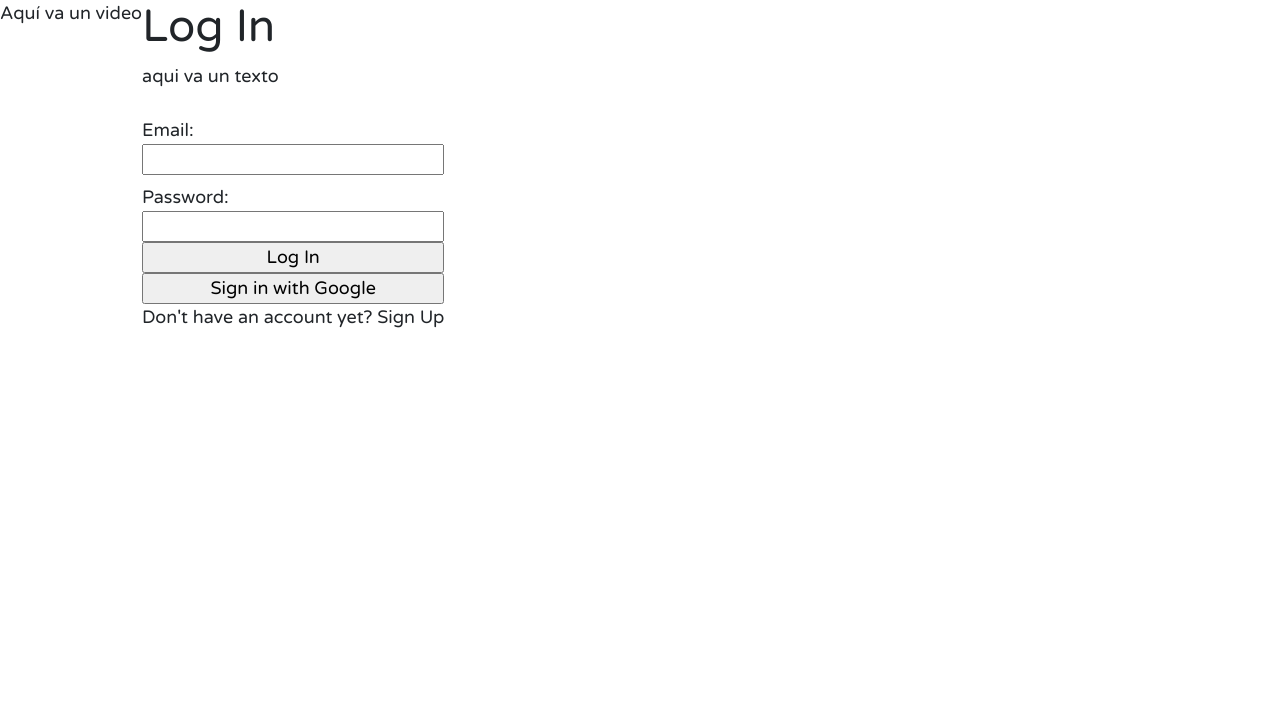
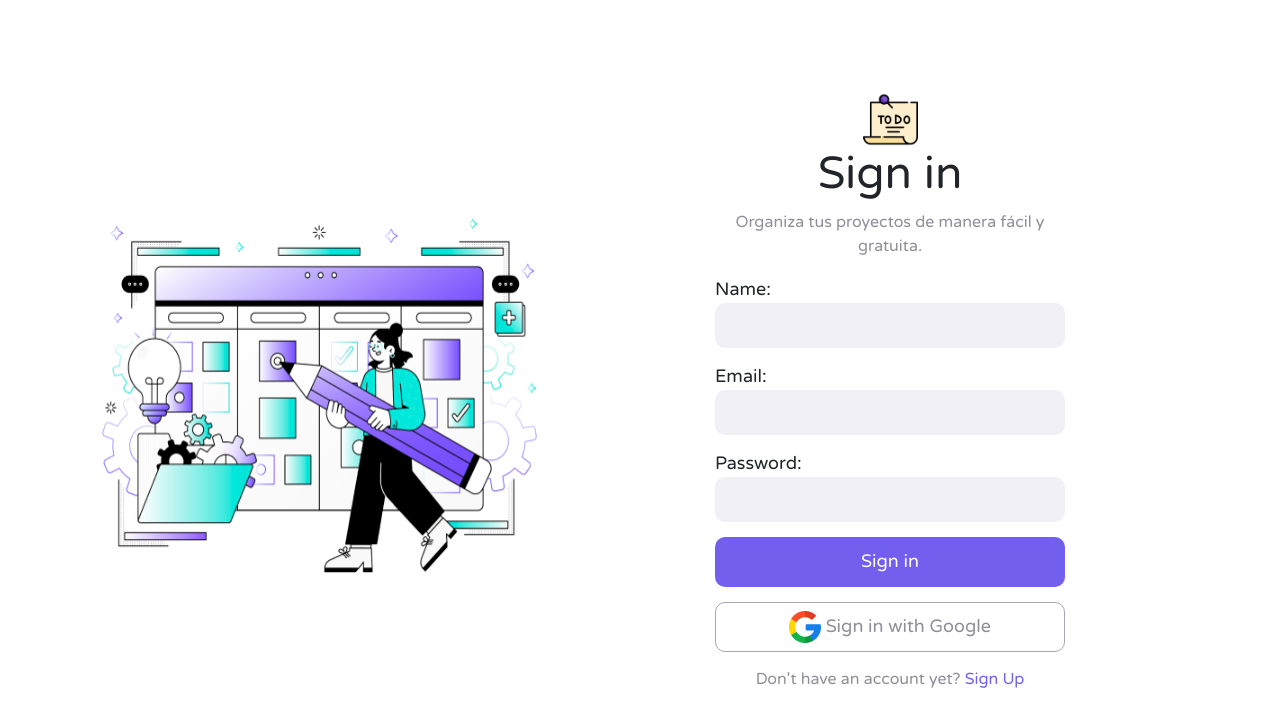
Before and after one commit to lindalopezc/LIM017-notes, a React (Create React App) app: page / in a window 1280 px wide. Shown: the top 726 px of the page. Built offline with nearby package versions, Linux system fonts and the light colour scheme.

Commit message:
change styles to component

```diff
--- a/src/App.js
+++ b/src/App.js
@@ -14,6 +14,7 @@ function App() {
     <Routes>
         <Route path="/" element={<Login />} exact/>
         <Route path="/register" element={<Register/>} />
+        <Route path="/login" element={<Login/>} />
         <Route path="/profile" element={<Profile/>} />
         <Route path="/recycle-bin" element={<RecycleBin/>} />
         <Route path="/projects" element={<Projects/>} />
--- a/src/components/Login.jsx
+++ b/src/components/Login.jsx
@@ -1,22 +1,44 @@
 import React from 'react';
+import { useForm } from 'react-hook-form';
+import logo from '../assets/logo.png';
+import google from '../assets/google.png';
+import kamban from '../assets/img-kamban.png'
 
 const Login = () => {
+    const { register, handleSubmit } = useForm();
+    const onSubmit = (data) => {
+        console.log(typeof data);
+    }
     return (
         <div className='login d-flex'>
-          <div>Aquí va un video </div>
-          <div>
-              <form className='d-flex flex-column'>
-                <h1>Log In</h1>
-                <p>aqui va un texto</p>
+           <section className="login_kamban">
+          <img className="img-kamban" alt="kamban" src={kamban}/>
+        </section>
+        <section className="login_form">
+            <form onSubmit = {handleSubmit(onSubmit)} className='d-flex flex-column'>
+              <img className="logo" alt="logo" src={logo}/>
+              <h1>Sign in</h1>
+              <p>Organiza tus proyectos de manera fácil y gratuita.</p>
+              <div>
+                <label htmlFor="userName"/>Name:
+                <br/>
+                <input className="login__inputs" type="text" id="userName" {...register("userName")}/>
+              </div>
+              <div>
                 <label htmlFor="email"/>Email:
-                <input type="text" id="email"/>
+                <br/>
+                <input className="login__inputs" type="text" id="userEmail" {...register("userEmail")}/>
+              </div>
+              <div>
                 <label htmlFor="password"/>Password:
-                <input type="password" id="password"/>
-                <input type="button" value="Log In"/>
-                <input type="button" value="Sign in with Google"/>
-                <p>Don't have an account yet? <span>Sign Up</span></p>
-              </form>
-          </div>
+                <br/>
+                <input className="login__inputs" type="password" id="userPassword" {...register("userPassword")}/>
+              </div>
+              <input className="login__button--submit" type="submit" value="Sign in"/>
+              <button className="login__button--google"><img className="google" alt="google" src={google}/> Sign in with Google</button>
+              <p>Don't have an account yet?  <span><a href="#"> Sign Up</a></span></p>
+            </form>
+          </section>
         </div>
     );
 }
--- a/src/components/Project.jsx
+++ b/src/components/Project.jsx
@@ -8,7 +8,7 @@ const Project = () => {
             <button>...</button>
           </div>
           <div>
-            <img src = 'https://i.pinimg.com/736x/a5/05/8f/a5058f438966a828f8f282d14ad65da8.jpg' alt = 'task' />
+            <img src='https://i.pinimg.com/736x/a5/05/8f/a5058f438966a828f8f282d14ad65da8.jpg' alt = 'task' />
             <p>Título de proyecto</p>
           </div>
         </div>
--- a/src/components/Register.jsx
+++ b/src/components/Register.jsx
@@ -35,7 +35,7 @@ const Register = () => {
                 <input className="register__inputs" type="password" id="userPassword" {...register("userPassword")}/>
               </div>
               <input className="register__button--submit" type="submit" value="Sign up"/>
-              <button className="register__button--google"><img className="google" alt="google" src={google}/> Sign in with Google</button>
+              <button className="register__button--google"><img className="google" alt="google" src={google}/> Sign up with Google</button>
               <p>Do you have an account? <span><a href="#"> Sign In</a></span></p>
             </form>
           </section>
--- a/src/scss/components/_login.scss
+++ b/src/scss/components/_login.scss
@@ -1,5 +1,71 @@
 .login{
 	height: 100vh;
-	justify-content: space-around;
+	display: flex;
 	align-items: center;
+	justify-content: center;
+	h1{
+			align-self: center;
+	}
+	p{
+		font-style: normal;
+		font-weight: 400;
+		font-size: 16px;
+		text-align: center;
+		color: $font-secondary-color;
+	}
+	form{
+		width: 90%;
+		min-width: 290px;
+		max-width: 350px;
+	}
+	.logo{
+		@include logo;
+		align-self: center;
+	}
+	.google{
+		@include google-logo;
+	}
+	.img-kamban{
+		@include kamban;
+	}
+	a{
+		color: $primary-color
+	}
+	&_kamban{
+			display: none;
+			width: 50%;
+	}
+	&_form{
+			width: 50%;
+			display: flex;
+			align-items: center;
+			justify-content: center;
+	}
+	&__inputs{
+			@include inputs;
+	}
+	&__button--submit{
+		 @include button;
+	}
+	&__button--google{
+			box-sizing: border-box;
+			height: 50px;
+			width: 100%;
+			background: #FFFFFF;
+			border: 1px solid #A8A5B6;
+			border-radius: 10px;
+			margin-bottom: 15px;
+			color: $font-secondary-color;
+ }
 }
+
+@media (min-width: 768px) and (orientation: landscape){
+	.login{
+			&_kamban{
+					display: flex;
+					justify-content: center;
+					align-items: center;
+					max-width: 500px;
+			}
+	}
+}
--- a/src/scss/style.scss
+++ b/src/scss/style.scss
@@ -12,3 +12,7 @@
 @import './components/card';
 @import './components/navbar';
 @import './components/sidebar';
+@import './components/login';
+@import './components/card';
+@import './components/project';
+@import './components/projects';
```
Also changed, not shown: src/scss/abstracts/_mixins.scss (indentation only).
